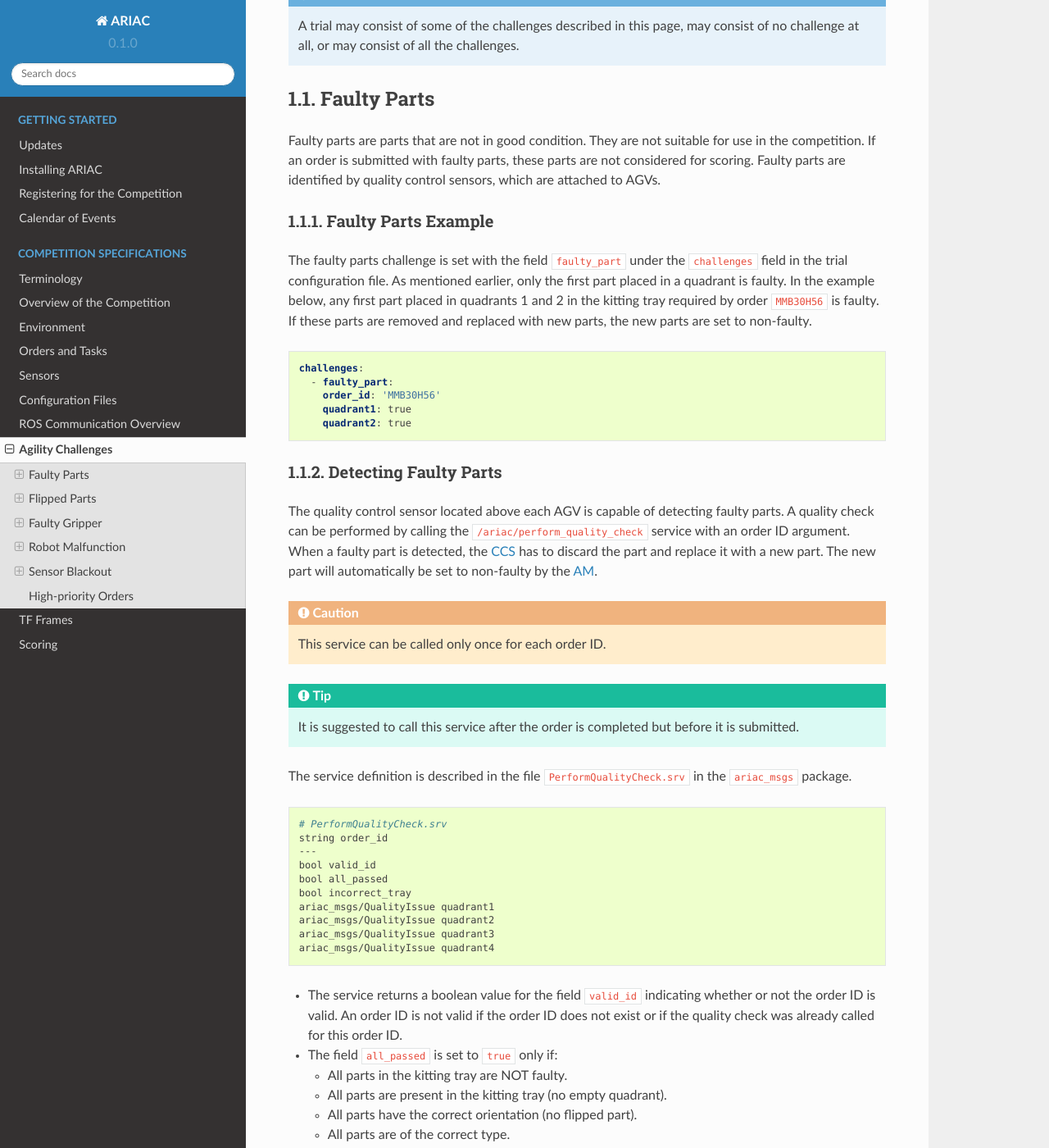
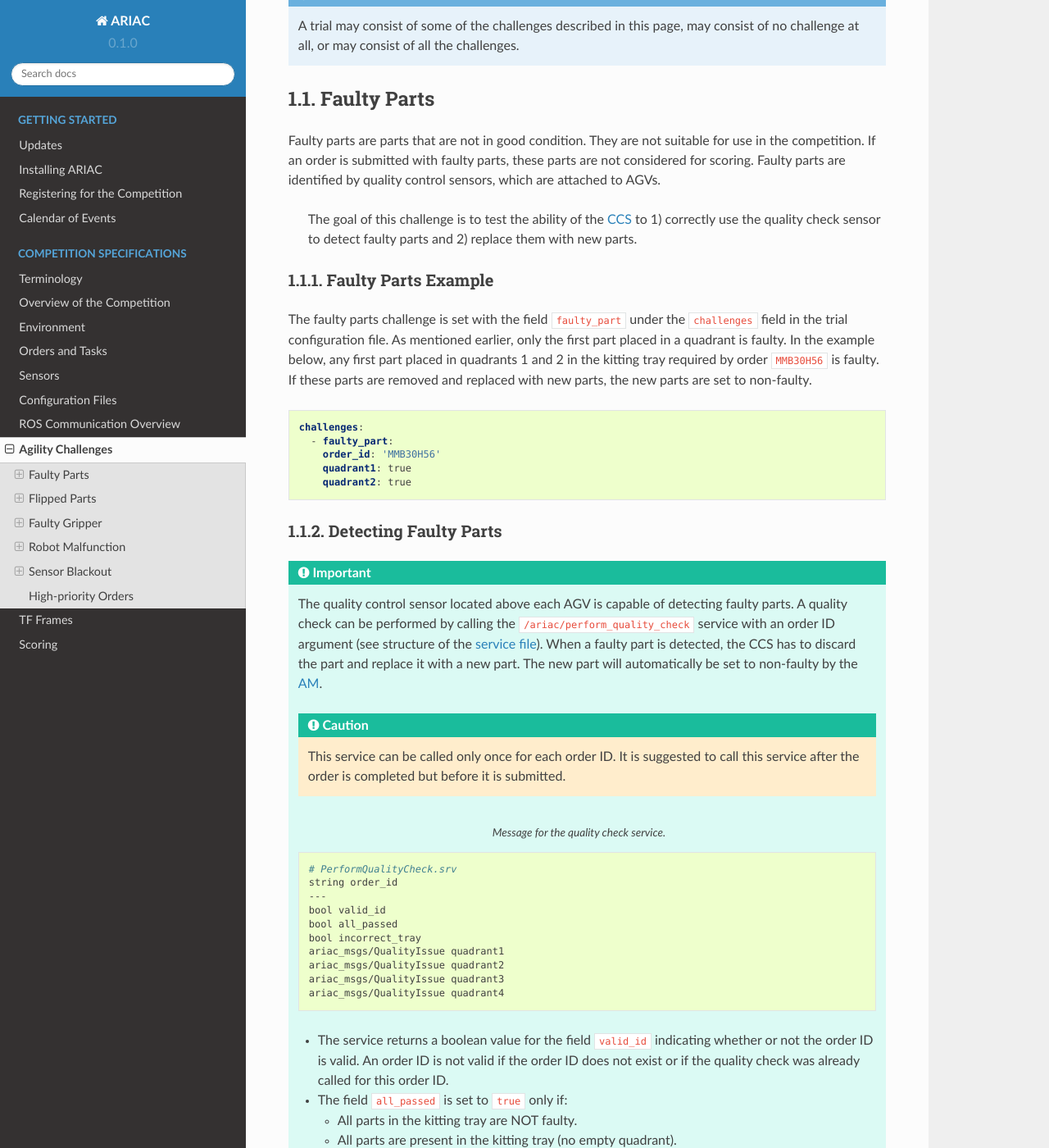
Before and after one commit to usnistgov/ARIAC, a Sphinx documentation site: the page built from docs/competition/challenges.rst, in a window 1280 px wide and 1400 px high, scrolled down 253 px. Shown: the whole window at 82% size. Built offline with Sphinx 7.4.7 and the Read the Docs theme 2.0.0, drawn with Linux system fonts in a browser that asks for light colours; some of the changed text lies outside the part shown.

```diff
--- a/docs/competition/challenges.rst
+++ b/docs/competition/challenges.rst
@@ -17,6 +17,8 @@
 
 Faulty parts are parts that are not in good condition. They are not suitable for use in the competition. If an order is submitted with faulty parts, these parts are not considered for scoring. Faulty parts are identified by quality control sensors, which are attached to AGVs.
 
+  The goal of this challenge is to test the ability of the :term:`CCS<Competitor Control System (CCS)>` to 1) correctly use the quality check sensor to detect faulty parts and 2) replace them with new parts.
+
 
 Faulty Parts Example
 ----------------------------
@@ -35,55 +37,52 @@
 Detecting Faulty Parts
 ----------------------------
 
-The quality control sensor located above each AGV is capable of detecting faulty parts. A quality check can be performed by calling the ``/ariac/perform_quality_check`` service with an order ID argument. When a faulty part is detected, the :term:`CCS<Competitor Control System (CCS)>` has to discard the part and replace it with a new part. The new part will automatically be set to non-faulty by the :term:`AM<ARIAC Manager (AM)>`.
+.. important::
+  The quality control sensor located above each AGV is capable of detecting faulty parts. A quality check can be performed by calling the ``/ariac/perform_quality_check`` service with an order ID argument (see structure of the :ref:`service file<perform-quality-check-srv>`). When a faulty part is detected, the CCS has to discard the part and replace it with a new part. The new part will automatically be set to non-faulty by the :term:`AM<ARIAC Manager (AM)>`.
 
-.. caution::
-  This service can be called only once for each order ID.
+  .. caution::
+    This service can be called only once for each order ID. It is suggested to call this service after the order is completed but before it is submitted.
 
-.. tip::
-  It is suggested to call this service after the order is completed but before it is submitted.
+  .. code-block:: bash
+    :caption: Message for the quality check service.
+    :name: perform-quality-check-srv
+
+    # PerformQualityCheck.srv
+    string order_id
+    ---
+    bool valid_id
+    bool all_passed
+    bool incorrect_tray
+    ariac_msgs/QualityIssue quadrant1
+    ariac_msgs/QualityIssue quadrant2
+    ariac_msgs/QualityIssue quadrant3
+    ariac_msgs/QualityIssue quadrant4
+
+  * The service returns a boolean value for the field ``valid_id`` indicating whether or not the order ID is valid. An order ID is not valid if the order ID does not exist or if the quality check was already called for this order ID.
+
+  * The field ``all_passed`` is set to ``true`` only if:
+
+    * All parts in the kitting tray are NOT faulty.
+    * All parts are present in the kitting tray (no empty quadrant).
+    * All parts have the correct orientation (no flipped part).
+    * All parts are of the correct type.
+    * All parts are of the correct color.
+
+  * The field ``incorrect_tray`` informs on whether or not the kitting task was performed in the correct kitting tray.
+  * Information for each quadrant is reported as a ``ariac_msgs/msg/QualityIssue`` :ref:`message<quality-issue-msg>`.
 
 
-The service definition is described in the file ``PerformQualityCheck.srv`` in the ``ariac_msgs`` package.
+  .. code-block:: bash
+    :caption: Quality information for one quadrant.
+    :name: quality-issue-msg
 
-.. code-block:: bash
-
-  # PerformQualityCheck.srv
-  string order_id
-  ---
-  bool valid_id
-  bool all_passed
-  bool incorrect_tray
-  ariac_msgs/QualityIssue quadrant1
-  ariac_msgs/QualityIssue quadrant2
-  ariac_msgs/QualityIssue quadrant3
-  ariac_msgs/QualityIssue quadrant4
-
-
-
-* The service returns a boolean value for the field ``valid_id`` indicating whether or not the order ID is valid. An order ID is not valid if the order ID does not exist or if the quality check was already called for this order ID.
-
-* The field ``all_passed`` is set to ``true`` only if:
-
-  * All parts in the kitting tray are NOT faulty.
-  * All parts are present in the kitting tray (no empty quadrant).
-  * All parts have the correct orientation (no flipped part).
-  * All parts are of the correct type.
-  * All parts are of the correct color.
-
-* The field ``incorrect_tray`` informs on whether or not the kitting task was performed in the correct kitting tray.
-* Information for each quadrant is reported as a ``QualityIssue`` message. The ``QualityIssue`` message is defined in the file **QualityIssue.msg** in the **ariac_msgs** package.
-
-
-.. code-block:: bash
-
-  # QualityIssue.msg
-  bool all_passed           # True if everything else is correct
-  bool missing_part         # True if a part is missing in the quadrant
-  bool flipped_part         # True if a part is flipped in the quadrant
-  bool faulty_part          # True if a part is faulty in the quadrant
-  bool incorrect_part_type  # True if a part has the wrong type in the quadrant
-  bool incorrect_part_color # True if a part has the wrong color in the quadrant
+    # QualityIssue.msg
+    bool all_passed           # True if everything else is correct
+    bool missing_part         # True if a part is missing in the quadrant
+    bool flipped_part         # True if a part is flipped in the quadrant
+    bool faulty_part          # True if a part is faulty in the quadrant
+    bool incorrect_part_type  # True if a part has the wrong type in the quadrant
+    bool incorrect_part_color # True if a part has the wrong color in the quadrant
 
 
 
```
